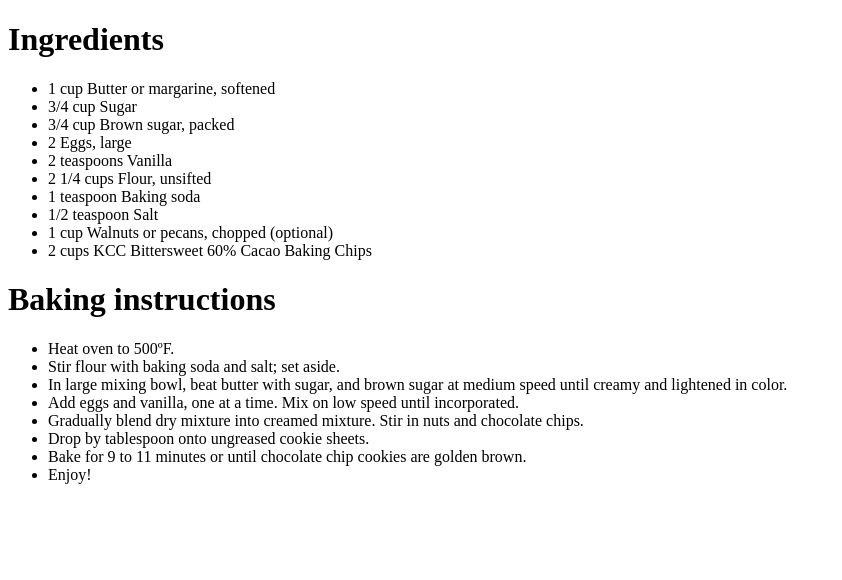
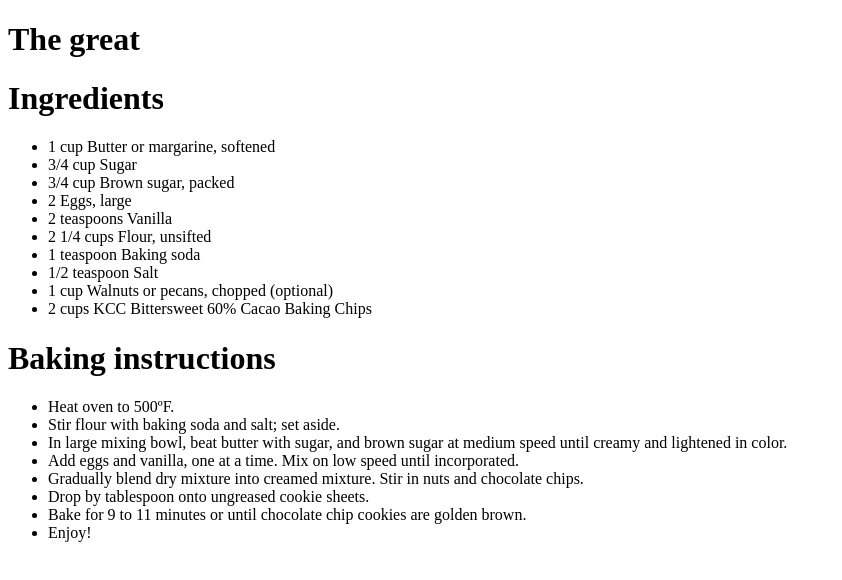
Before and after one commit to moussa755/test_push, a plain HTML site: page secret recipe.htm in a window 1280 px wide. Shown: the whole page, without its empty margins (0-842 px from the left). Drawn offline with Linux system fonts and the light colour scheme.

Commit message:
Update secret recipe.htm

```diff
--- a/secret recipe.htm
+++ b/secret recipe.htm
@@ -1,7 +1,7 @@
 <!DOCTYPE html>
 <html>
 <body>
-
+<h1>The great</h1>
 <h1>Ingredients</h1>
 <ul>
 <li>1 cup Butter or margarine, softened</li>
```
